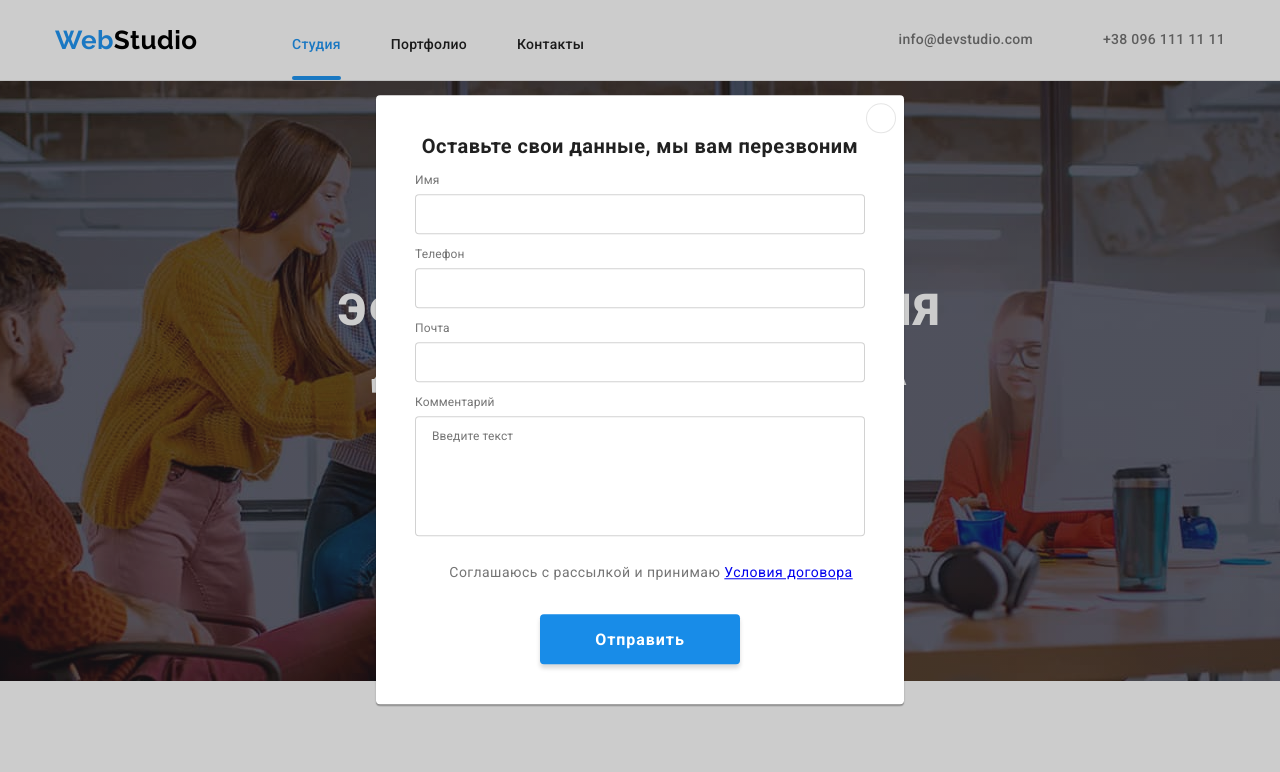
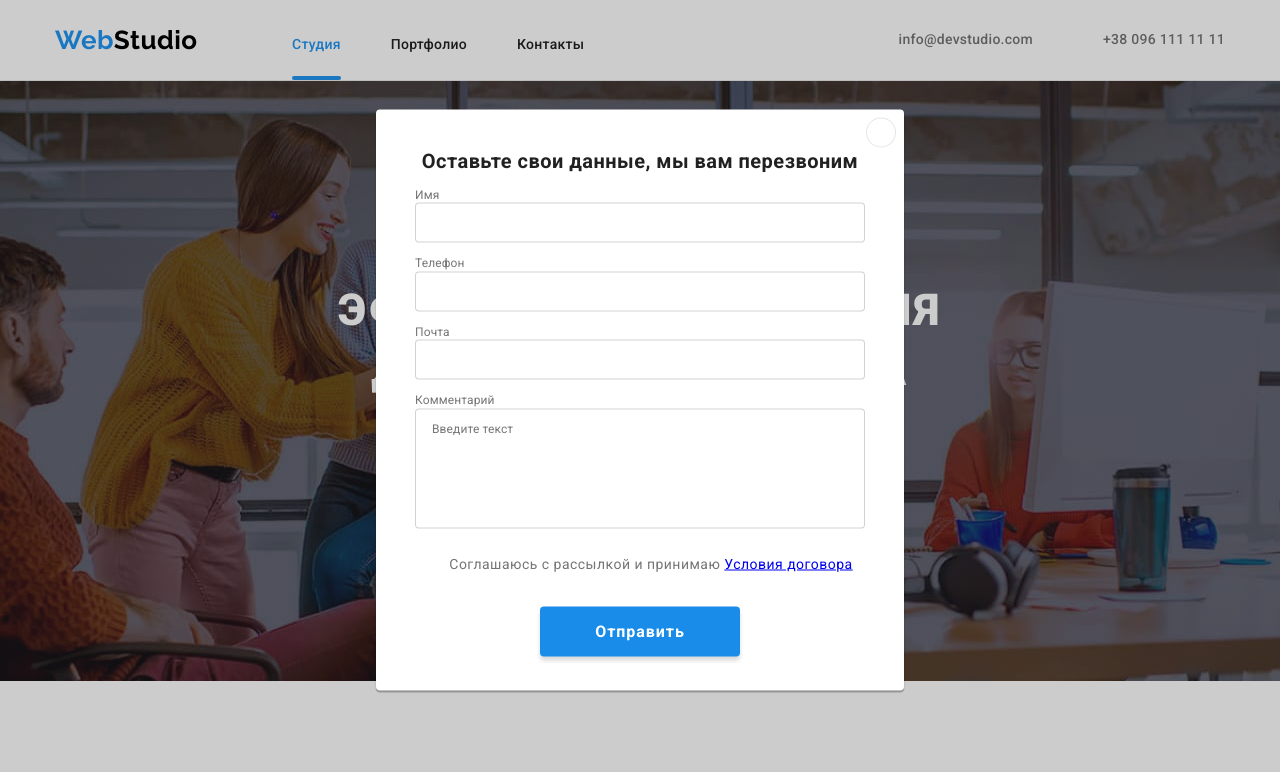
Before and after one commit to Oleksii-Petryk/goit-markup-hw-06, a plain HTML site: page index.html in a window 1280 px wide. Both pictures are taken after a click on the button "Заказать услугу". Shown: the top 772 px of the page. Drawn offline with nearby package versions, Linux system fonts and the light colour scheme.

Commit message:
Update styles.css

```diff
--- a/css/styles.css
+++ b/css/styles.css
@@ -306,7 +306,7 @@ img {
   flex-direction: column;
   align-items: center;
 
-  min-height: 581px;
+  max-height: 581px;
   max-width: 528px;
   border-radius: 4px;
   padding: 40px;
@@ -338,6 +338,7 @@ img {
 }
 
 .backdrop-header {
+  height: 23px;
   margin-top: 0px;
   margin-bottom: 12px;
 
@@ -354,6 +355,7 @@ img {
 
 .form-labels {
   display: inline-block;
+  height: 14px;
   margin-bottom: 4px;
 
   font-weight: 400;
@@ -430,6 +432,7 @@ textarea:focus {
   display: flex;
   align-items: center;
   justify-content: center;
+  height: 24px;
   margin-top: 20px;
   margin-bottom: 30px;
   font-weight: 400;
```
